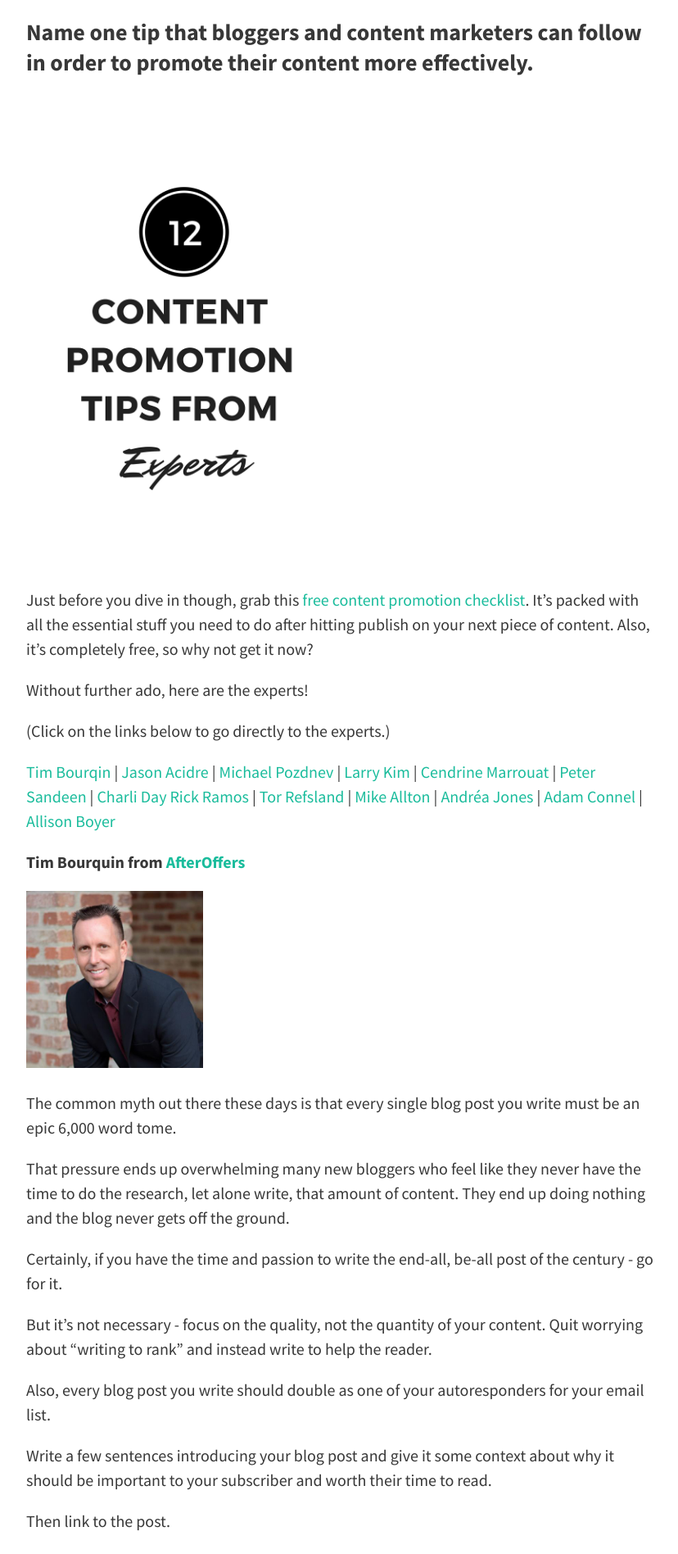
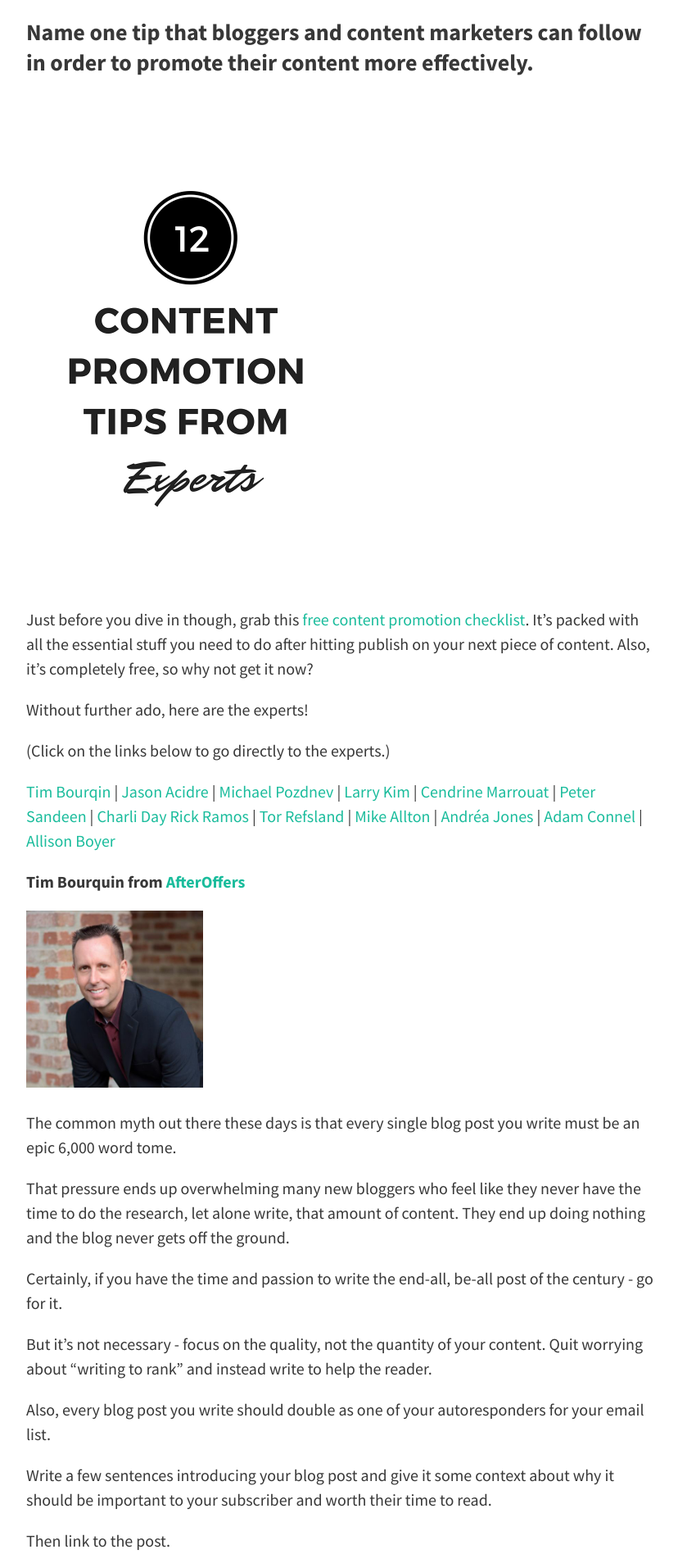
Before and after one commit to typeblogger/typeblogger.github.io, a Jekyll site: the page built from _posts/2016-7-3-how-to-promote-your-blog.md, in a window 1280 px wide. Shown: the part 1502-3398 px from the top of the page at 82% size, without its empty margins (224-1052 px from the left). Built offline with Jekyll 4.4.1, drawn with Linux system fonts in a browser that asks for light colours; nearby versions of some CDN libraries; comment, search, counter and statistics services are not loaded.

Commit message:
Update 2016-7-3-how-to-promote-your-blog.md

```diff
--- a/_posts/2016-7-3-how-to-promote-your-blog.md
+++ b/_posts/2016-7-3-how-to-promote-your-blog.md
@@ -41,7 +41,7 @@
 
 ### **Name one tip that bloggers and content marketers can follow in order to promote their content more effectively.**
 
-<img src="{{site.baseurl}}/img/content-promotion.jpg" alt="Content Promotion" height="576px">
+<img src="{{site.baseurl}}/img/content-promotion.jpg" alt="Content Promotion" height="600px">
 
 Just before you dive in though, grab this [free content promotion checklist](http://www.paywithapost.de/pay?id=40f72e17-6bde-457d-a554-4eaa0d3164b9). It's packed with all the essential stuff you need to do after hitting publish on your next piece of content. Also, it's completely free, so why not get it now?
 
```
